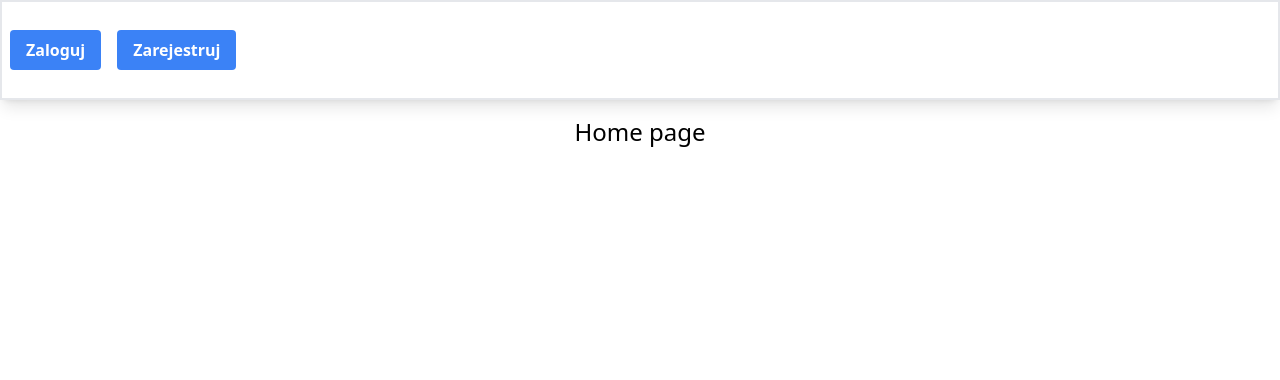
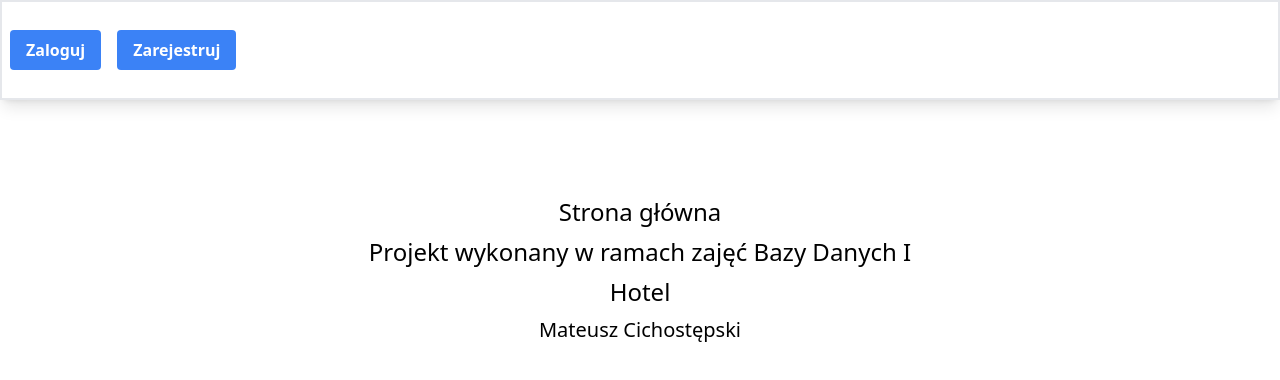
Before and after one commit to Matiixx/BD-project, a Next.js app in the folder SRC/client/: page / in a window 1280 px wide. Shown: the top 380 px of the page. Built offline with nearby package versions, Linux system fonts and the light colour scheme.

Commit message:
Main page info

```diff
--- a/SRC/client/pages/index.tsx
+++ b/SRC/client/pages/index.tsx
@@ -8,8 +8,17 @@ const Home: NextPage = () => {
     <>
       <Header />
       <div className="flex flex-col items-center gap-2">
+        <p className="text-2xl text-black mt-20">
+          Strona główna
+        </p>
         <p className="text-2xl text-black">
-          {"Home page"}
+          Projekt wykonany w ramach zajęć Bazy Danych I
+        </p>
+        <p className="text-2xl text-black">
+          Hotel
+        </p>
+        <p className="text-xl text-black">
+          Mateusz Cichostępski
         </p>
       </div>
     </>
```
